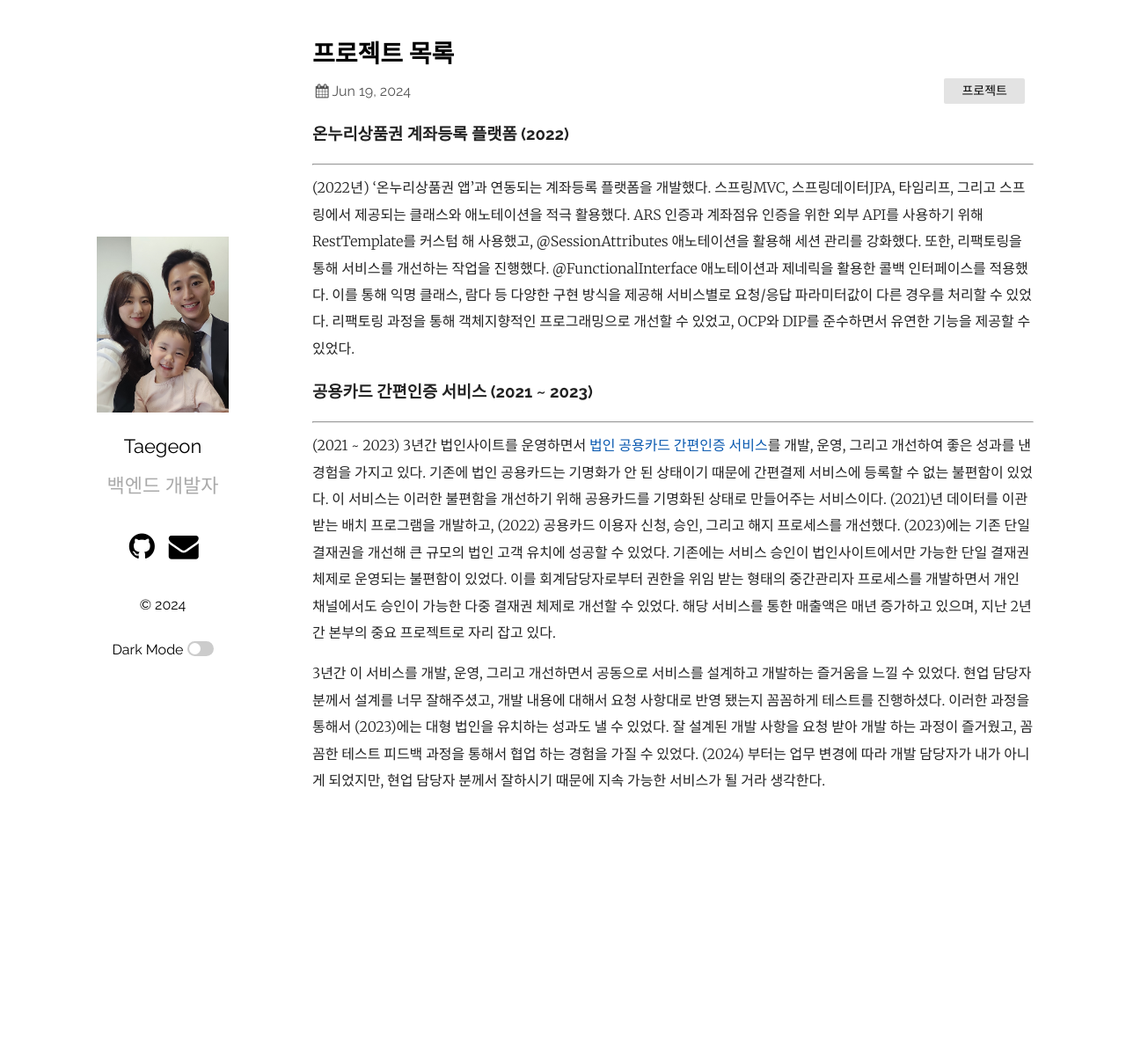
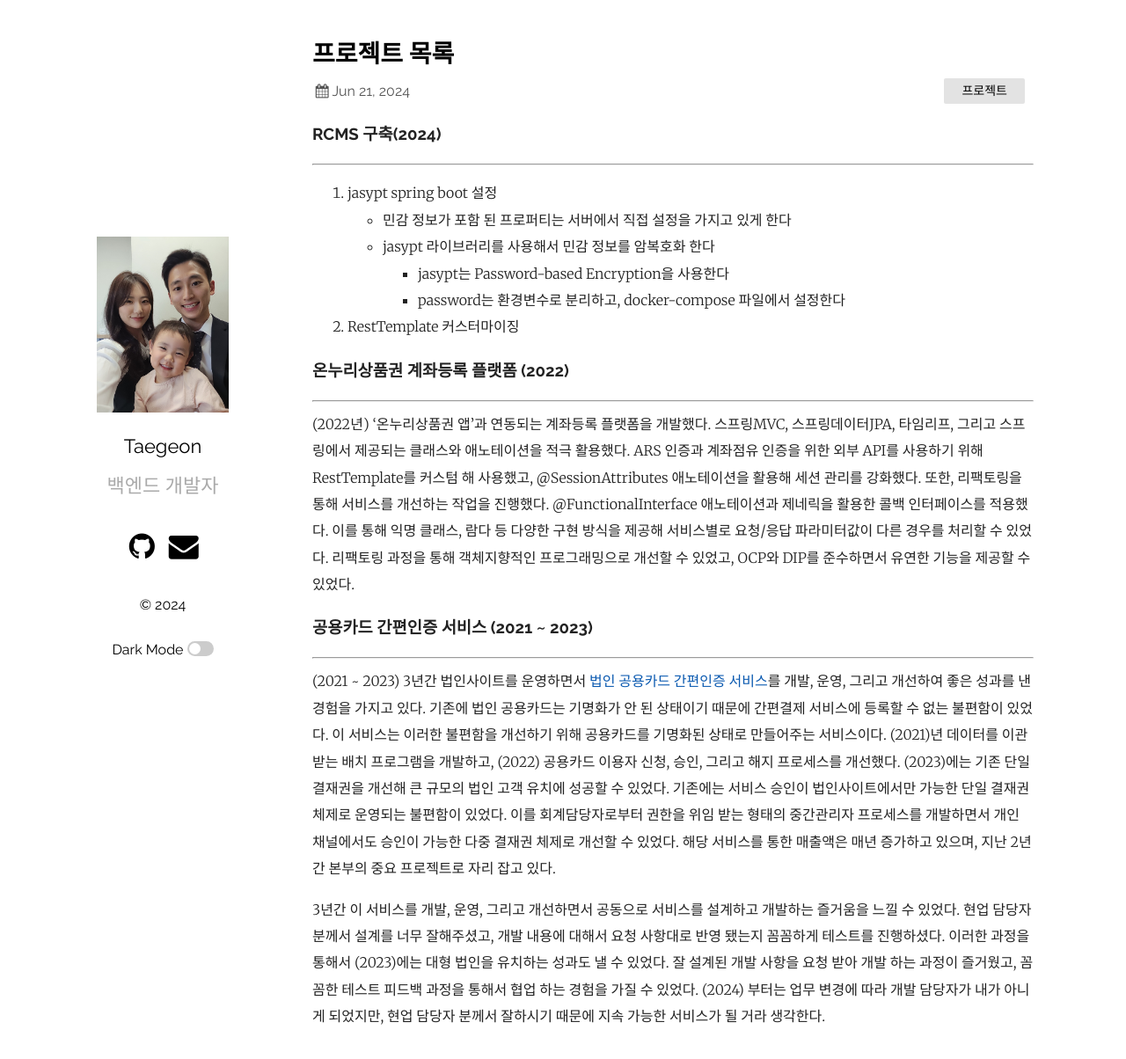
Before and after one commit to iamtaegu/iamtaegu.github.io, a Jekyll site: the page built from _posts/2024-06-10-projects.markdown, in a window 1280 px wide and 1216 px high. Shown: the top 1204 px of the window at 88% size. Built offline with Jekyll 4.4.1, drawn with Linux system fonts in a browser that asks for light colours.

Commit message:
2024.06.21 UPDATE projects content

```diff
--- a/_posts/2024-06-10-projects.markdown
+++ b/_posts/2024-06-10-projects.markdown
@@ -1,9 +1,18 @@
 ---
 layout: post
 title:  "프로젝트 목록"
-date:   2024-06-19
+date:   2024-06-21
 categories: "프로젝트"
 ---
+
+### RCMS 구축(2024)
+- - -
+1. jasypt spring boot 설정
+	* 민감 정보가 포함 된 프로퍼티는 서버에서 직접 설정을 가지고 있게 한다
+	* jasypt 라이브러리를 사용해서 민감 정보를 암복호화 한다
+		* jasypt는 Password-based Encryption을 사용한다
+		* password는 환경변수로 분리하고, docker-compose 파일에서 설정한다
+2. RestTemplate 커스터마이징
 
 ### 온누리상품권 계좌등록 플랫폼 (2022)
 - - -
```
